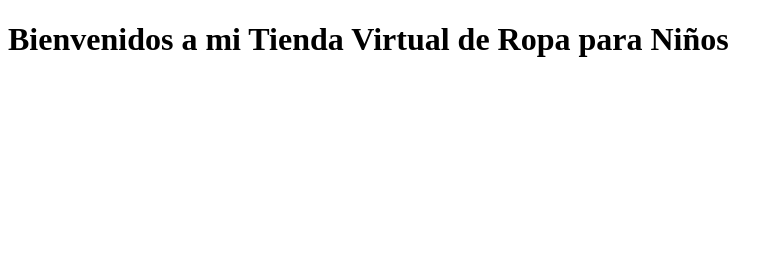
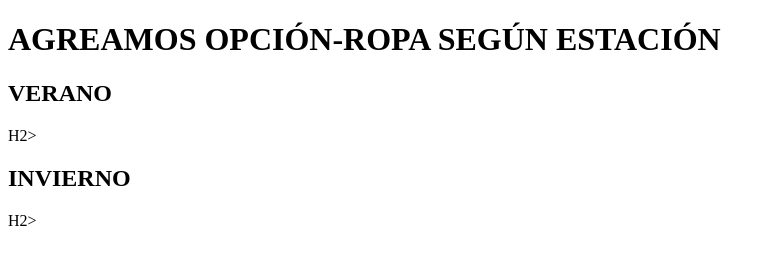
Before and after one commit to LIZ13102630/MI-PRIMER-PROYECTO, a plain HTML site: page index.html in a window 1280 px wide. Shown: the whole page, without its empty margins (0-783 px from the left). Drawn offline with Linux system fonts and the light colour scheme.

Commit message:
modificamos el index

```diff
--- a/index.html
+++ b/index.html
@@ -6,7 +6,8 @@
     <title>Mi Primera página web</title>
 </head>
 <body>
-    <h1>Bienvenidos a mi Tienda Virtual de Ropa para Niños</h1>
-
-</body>
+    <h1>AGREAMOS OPCIÓN-ROPA SEGÚN ESTACIÓN </h1>
+    <H2>VERANO</H2>H2>
+    <H2>INVIERNO</H2>
+H2></body>
 </html>
```
